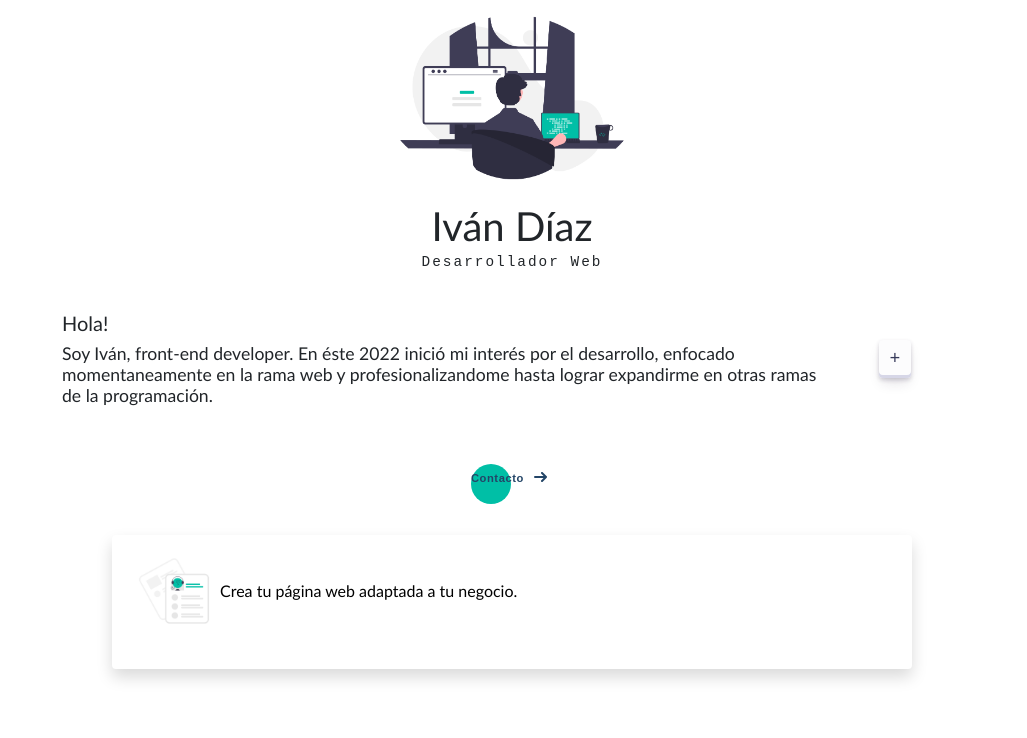
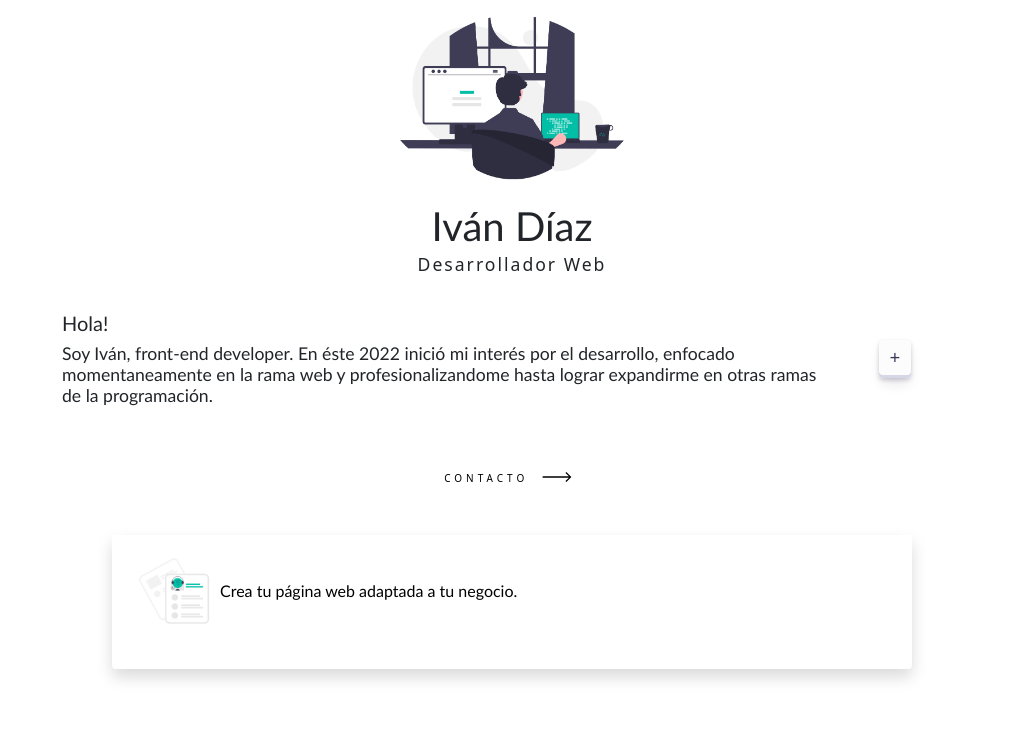
Before and after one commit to ivanddev/portfolio, a plain HTML site: page index.html in a window 1280 px wide. Shown: the part 62-800 px from the top of the page, without its empty margins (128-1155 px from the left). Drawn offline with nearby package versions, Linux system fonts and the light colour scheme.

Commit message:
detalles

```diff
--- a/index.html
+++ b/index.html
@@ -47,15 +47,14 @@
     </header>
     <section class="index" id="index">
         <div class="index__firstdiv">
-            <!-- PROBANDO MODALLLL -->
             <div id="showmodal" class="modal" tabindex="-1">
                 <div class="modal-dialog modal-dialog-centered">
                   <div class="modal-content">
                     <div class="modal-header">
-                      <h5 class="modal-title" id="modalBasicLabel">Modal title</h5>
+                      <h5 class="modal-title" id="modalBasicLabel">Más sobre mí</h5>
                       <button type="button" class="btn-close" aria-label="Close" data-bs-dismiss="modal"></button>
                     </div>
-                    <div class="modal-body">Soy de nacionalidad Argentina, tengo experiencia y me gustan los medios digitales, y por ello comencé en lo que es Desarrollo Web, que actualmente estudio en la escuela digital de Coderhouse. </div>
+                    <div class="modal-body">Soy de nacionalidad Argentina, me gustan los medios digitales, y por ello comencé en lo que es Desarrollo Web, actualmente estudio en la escuela online de Coderhouse. </div>
                     <div class="modal-footer">
                       <button type="button" class="btn btn-secondary" data-bs-dismiss="modal">Cerrar</button>
                     </div>
@@ -69,7 +68,7 @@
                 <p class="h1 name">Iván Díaz</p>
             </div>
             <div class="index__div-name-p">
-                <p class="h8">Desarrollador Web</p>
+                <p class="h7">Desarrollador Web</p>
             </div>
             <div class="index__div-paragraph">
                 <p class="h5">Hola!</p>
@@ -81,12 +80,12 @@
                 <button role="button" class="button-name" data-bs-toggle="modal" data-bs-target="#showmodal">+</button>
             </div>
             <div class="index__div-button">
-                <a href="#contact"><button class="btn-contact">
-                        <span>Contacto</span>
-                        <svg viewBox="0 0 13 10" height="10px" width="15px">
-                            <path d="M1,5 L11,5"></path>
-                            <polyline points="8 1 12 5 8 9"></polyline>
-                        </svg>
+                <a href="#contact"><button class="cta">
+                    <span class="hover-underline-animation"> Contacto </span>
+                    <svg id="arrow-horizontal" xmlns="http://www.w3.org/2000/svg" width="30" height="10" viewBox="0 0 46 16">
+                      <path id="Path_10" data-name="Path 10" d="M8,0,6.545,1.455l5.506,5.506H-30V9.039H12.052L6.545,14.545,8,16l8-8Z" transform="translate(30)"></path>
+                    </svg>
+                  </button>
                     </button></a>
             </div>
         </div>
--- a/style.css
+++ b/style.css
@@ -20,13 +20,6 @@ p {
     font-size: calc(0.7rem + 0.5vw);
 }
 
-.h8 {
-    margin-top: 0;
-    margin-bottom: 0.5rem;
-    font-weight: 500;
-    line-height: 1.2;
-    font-size: calc(0.5rem + 0.5vw);
-}
 
 @media (min-width: 1400px) {
     .container-modifier {
@@ -122,8 +115,7 @@ p {
 
 .index__div-name-p {
     grid-area: index__div-name-p;
-    font-size: 0.7rem;
-    font-family: monospace;
+    font-family: inherit;
     letter-spacing: 2px;
 }
 
@@ -145,7 +137,6 @@ p {
     align-self: center;
 }
 /* BUTTON 1 STYLE */
-/* From uiverse.io by @Custyyyy */
 .button-name {
     align-items: center;
     appearance: none;
@@ -196,63 +187,57 @@ p {
 
 
 /* BUTTON 2 STYLE */
-.btn-contact {
-    position: relative;
-    margin: auto;
-    transition: all 0.2s ease;
+.cta {
     border: none;
     background: none;
-}
+   }
 
-.btn-contact:before {
+   .cta span {
+    padding-bottom: 7px;
+    letter-spacing: 4px;
+    font-size: 10px;
+    padding-right: 15px;
+    text-transform: uppercase;
+   }
+
+   .cta svg {
+    transform: translateX(-8px);
+    transition: all 0.3s ease;
+   }
+
+   .cta:hover svg {
+    transform: translateX(0);
+   }
+
+   .cta:active svg {
+    transform: scale(0.9);
+   }
+
+   .hover-underline-animation {
+    position: relative;
+    color: black;
+    padding-bottom: 20px;
+   }
+
+   .hover-underline-animation:after {
     content: "";
     position: absolute;
-    top: 0;
+    width: 100%;
+    transform: scaleX(0);
+    height: 1.5px;
+    bottom: 0;
     left: 0;
-    display: block;
-    border-radius: 50px;
-    background: #00BFA6;
-    width: 40px;
-    height: 40px;
-    transition: all 0.3s ease;
-}
+    background-color: #000000;
+    transform-origin: bottom right;
+    transition: transform 0.25s ease-out;
+   }
 
-.btn-contact span {
-    position: relative;
-    font-family: "Ubuntu", sans-serif;
-    font-size: 0.7rem;
-    font-weight: 700;
-    letter-spacing: 0.05em;
-    color: #234567;
-}
+   .cta:hover .hover-underline-animation:after {
+    transform: scaleX(1);
+    transform-origin: bottom left;
+   }
+/* BUTTON 2 STYLE */
 
-.btn-contact svg {
-    position: relative;
-    top: 0;
-    margin-left: 10px;
-    fill: none;
-    stroke-linecap: round;
-    stroke-linejoin: round;
-    stroke: #234567;
-    stroke-width: 2;
-    transform: translateX(-5px);
-    transition: all 0.3s ease;
-}
-
-.btn-contact:hover:before {
-    width: 100%;
-    background: #b1dae7;
-}
-
-.btn-contact:hover svg {
-    transform: translateX(0);
-}
-
-.btn-contact:active {
-    transform: scale(0.95);
-}
-
-/* BUTTON STYLE */
 
 .programmer__img {
     height: 100%;
@@ -263,14 +248,6 @@ p {
     height: 60%;
     grid-area: index__seconddiv;
     align-items: center;
-    /* CHECK TRANSITION IN MOBILE */
-    transition: all .5s;
-    box-shadow: 0 .5rem 1rem rgba(0,0,0,.15)!important;
-    /* CHECK TRANSITION IN MOBILE */
-}
-.index__seconddiv:hover{
-        box-shadow: 0 1rem 3rem rgba(0,0,0,.175)!important;
-        transition: all .5s;
 }
 
 .index__service {
```
